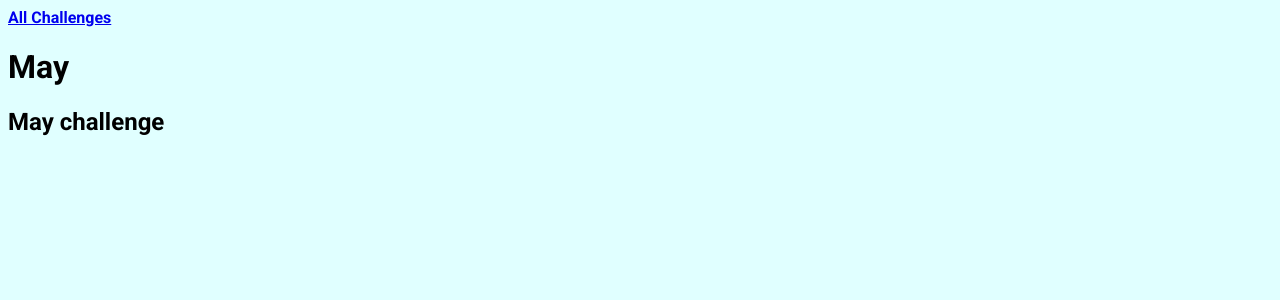
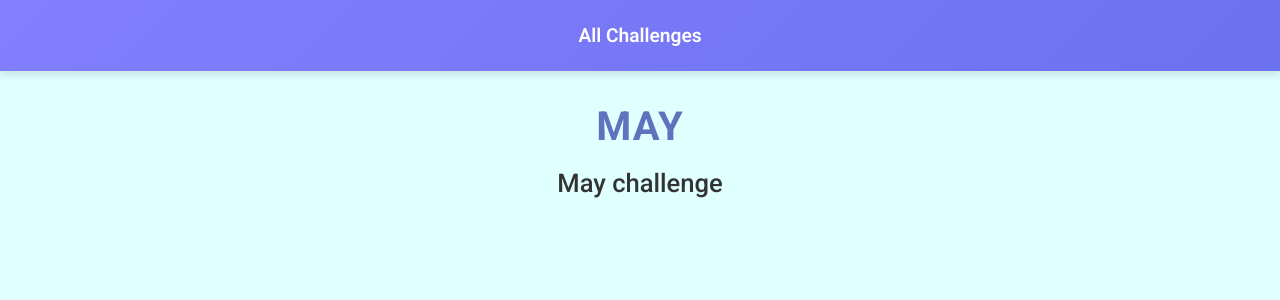
Before and after one commit to KamrulSh/mypage, a Django app: page /challenges/may in a window 1280 px wide. Shown: the top 300 px of the page. Run offline with Django 5.2, Linux system fonts and the light colour scheme.

Commit message:
Add css styles

```diff
--- /dev/null
+++ b/challenges/static/challenges/challenge.css
@@ -0,0 +1,30 @@
+/* Style for the main heading */
+h1 {
+    text-align: center;
+    font-size: 2.5rem;
+    color: #5f72bd;
+    margin-top: 2rem;
+    font-weight: 700;
+    text-transform: uppercase;
+    letter-spacing: 1px;
+}
+
+/* Style for the challenge description */
+h2 {
+    text-align: center;
+    font-size: 1.6rem;
+    color: #333;
+    margin-top: 1rem;
+    font-weight: 500;
+    padding: 0 1rem;
+    line-height: 1.4;
+}
+
+/* Fallback message */
+p {
+    text-align: center;
+    font-size: 1.2rem;
+    color: #999;
+    margin-top: 1.5rem;
+    font-style: italic;
+}
--- /dev/null
+++ b/challenges/static/challenges/includes/header.css
@@ -0,0 +1,36 @@
+/* Global reset */
+* {
+    margin: 0;
+    padding: 0;
+    box-sizing: border-box;
+}
+
+/* Header styling */
+header {
+    background: linear-gradient(135deg, #837fff, #6c71ef);
+    padding: 1rem 2rem;
+    box-shadow: 0 4px 8px rgba(0, 0, 0, 0.1);
+}
+
+/* Navigation bar */
+nav {
+    display: flex;
+    justify-content: center;
+    align-items: center;
+}
+
+/* Link styling */
+nav a {
+    color: white;
+    font-size: 1.2rem;
+    text-decoration: none;
+    font-weight: 600;
+    padding: 0.5rem 1.5rem;
+    border-radius: 8px;
+    transition: background-color 0.3s ease, transform 0.3s ease;
+}
+
+nav a:hover {
+    background-color: rgba(255, 255, 255, 0.2);
+    transform: translateY(-2px);
+}
--- a/challenges/templates/challenges/challenge.html
+++ b/challenges/templates/challenges/challenge.html
@@ -1,5 +1,12 @@
 {% extends "base.html" %}
+{% load static %}
+
 {% block page_title %}{{ month_name|title }} Challenge{% endblock %}
+
+{% block css_files %}
+    <link rel="stylesheet" href="{% static 'challenges/challenge.css' %}">
+    <link rel="stylesheet" href="{% static 'challenges/includes/header.css' %}">
+{% endblock %}
 
 {% block content %}
     {% include "challenges/includes/header.html" %}
--- a/challenges/templates/challenges/index.html
+++ b/challenges/templates/challenges/index.html
@@ -4,6 +4,7 @@
 {% block page_title %}All month Challenge{% endblock %}
 {% block css_files %}
     <link rel="stylesheet" href="{% static 'challenges/challenges.css' %}">
+    <link rel="stylesheet" href="{% static 'challenges/includes/header.css' %}">
 {% endblock %}
 
 {% block content %}
```
Also changed, not shown: challenges/static/challenges/challenges.css (+31 -0 lines).
